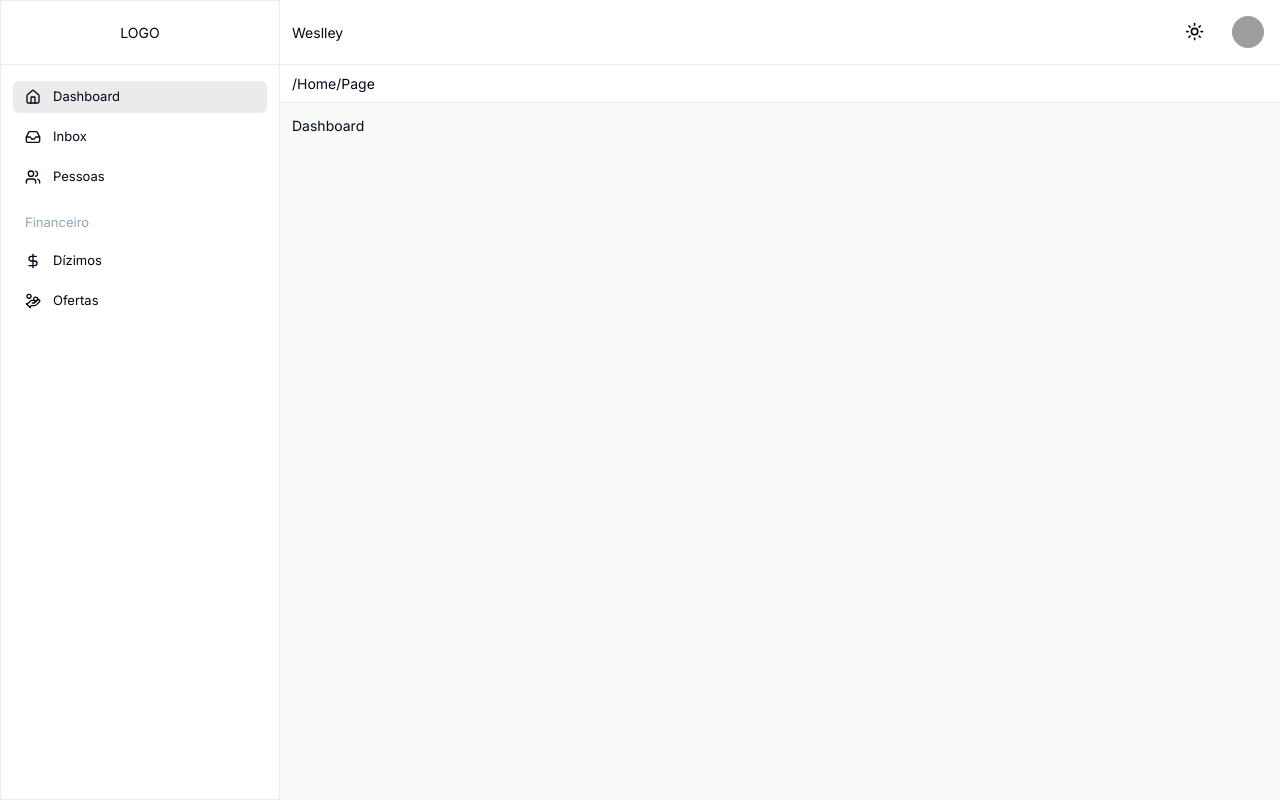
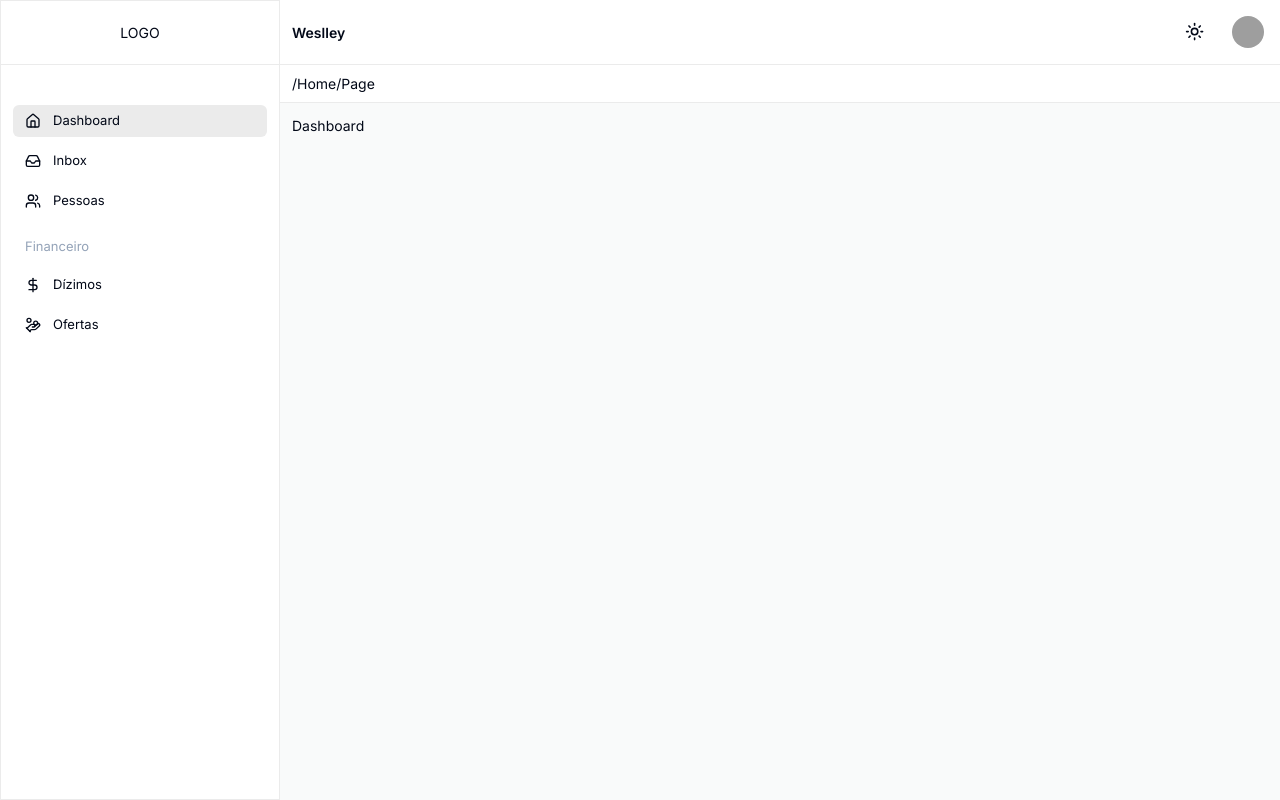
Before and after one commit to weslley19/next-dizimo, a Next.js app: page / in a window 1280 px wide. Built offline with nearby package versions, Linux system fonts and the light colour scheme; grey boxes are pictures that could not be loaded.

Commit message:
style: adicionando margens ao nav-menu

```diff
--- a/src/components/header/index.tsx
+++ b/src/components/header/index.tsx
@@ -10,7 +10,7 @@ export default function Header() {
         <div className="border-b border-custom px-3 py-3
           flex justify-between items-center
         ">
-          <span>{user}</span>
+          <span className="font-semibold">{user}</span>
           <div className="flex items-center gap-2">
             <ThemeToggle />
             <Profile />
--- a/src/components/nav-menu/index.tsx
+++ b/src/components/nav-menu/index.tsx
@@ -5,7 +5,7 @@ import NavMenuGroupItems from "../nav-menu-group-items";
 export default function NavMenu() {
   return (
     <>
-      <nav>
+      <nav className="mt-6">
         <ul className="text-xs">
           <NavMenuGroupItems>
             <NavMenuItem path="/">
```
